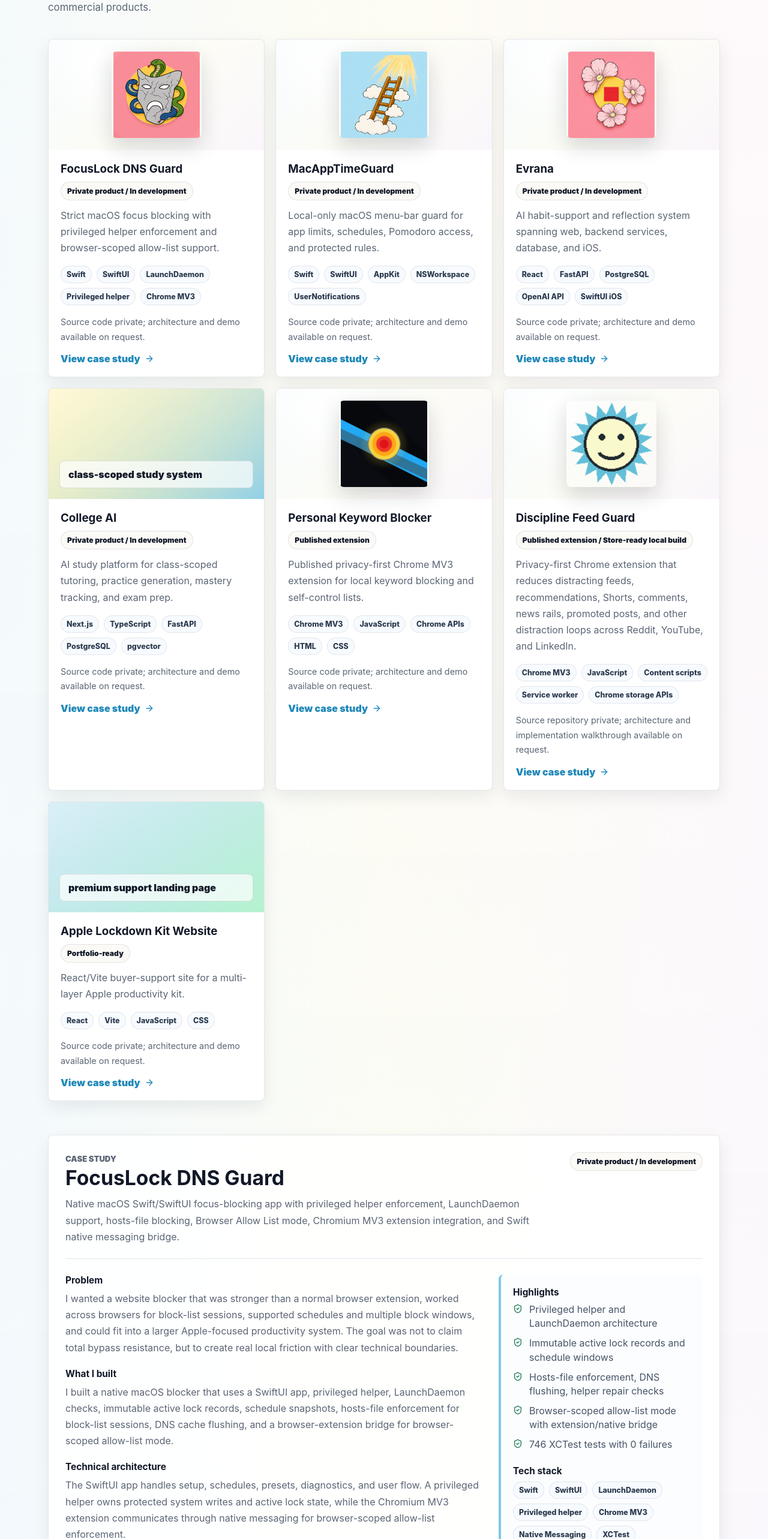
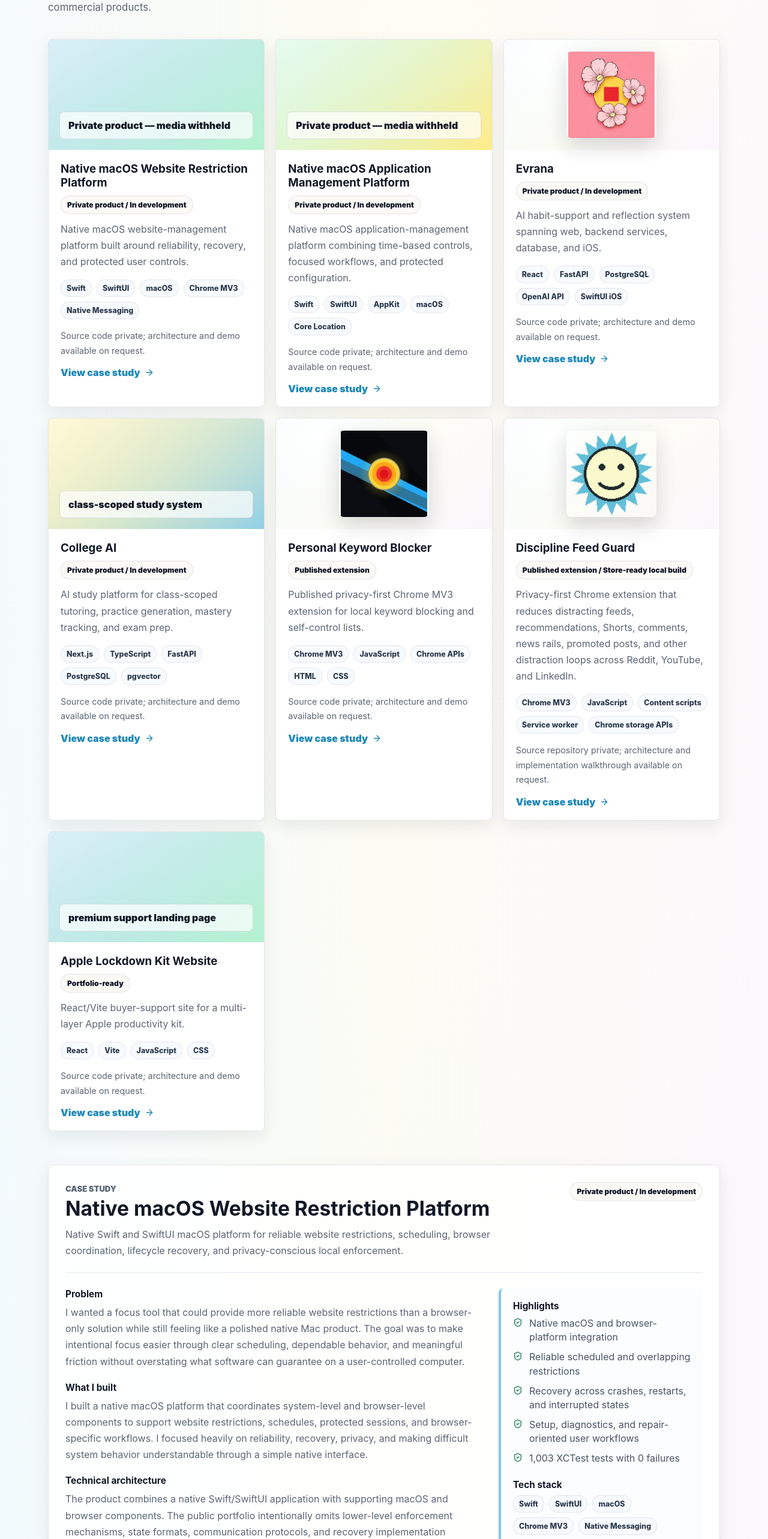
Before and after one commit to ShauryaDas924/Portfolio-Website, a React (Vite) app: page / in a window 1280 px wide. Shown: the part 1991-4557 px from the top of the page at 60% size. Built offline with nearby package versions, Linux system fonts and the light colour scheme.

Commit message:
sanitazing messages for studies

```diff
--- a/src/data/portfolioData.js
+++ b/src/data/portfolioData.js
@@ -18,84 +18,87 @@
 
 export const products = [
   {
-    id: 'focuslock-dns-guard',
-    name: 'FocusLock DNS Guard',
+  id: 'native-macos-website-restriction-platform',
+  name: 'Native macOS Website Restriction Platform',
   description:
-      'Native macOS Swift/SwiftUI focus-blocking app with privileged helper enforcement, LaunchDaemon support, hosts-file blocking, Browser Allow List mode, Chromium MV3 extension integration, and Swift native messaging bridge.',
+    'Native Swift and SwiftUI macOS platform for reliable website restrictions, scheduling, browser coordination, lifecycle recovery, and privacy-conscious local enforcement.',
   shortDescription:
-      'Strict macOS focus blocking with privileged helper enforcement and browser-scoped allow-list support.',
+    'Native macOS website-management platform built around reliability, recovery, and protected user controls.',
   techStack: [
     'Swift',
     'SwiftUI',
-      'LaunchDaemon',
-      'Privileged helper',
+    'macOS',
     'Chrome MV3',
     'Native Messaging',
     'XCTest',
   ],
   status: 'Private product / In development',
   accent: 'blue',
-    previewLabel: 'macOS enforcement dashboard',
-    logo: '/product-logos/focuslock-logo.png',
-    logoAlt: 'FocusLock DNS Guard logo',
+  previewLabel: 'Private product — media withheld',
   highlights: [
-      'Privileged helper and LaunchDaemon architecture',
-      'Immutable active lock records and schedule windows',
-      'Hosts-file enforcement, DNS flushing, helper repair checks',
-      'Browser-scoped allow-list mode with extension/native bridge',
-      '746 XCTest tests with 0 failures',
+    'Native macOS and browser-platform integration',
+    'Reliable scheduled and overlapping restrictions',
+    'Recovery across crashes, restarts, and interrupted states',
+    'Setup, diagnostics, and repair-oriented user workflows',
+    '1,003 XCTest tests with 0 failures',
   ],
   caseStudy: {
     problem:
-        'I wanted a website blocker that was stronger than a normal browser extension, worked across browsers for block-list sessions, supported schedules and multiple block windows, and could fit into a larger Apple-focused productivity system. The goal was not to claim total bypass resistance, but to create real local friction with clear technical boundaries.',
+      'I wanted a focus tool that could provide more reliable website restrictions than a browser-only solution while still feeling like a polished native Mac product. The goal was to make intentional focus easier through clear scheduling, dependable behavior, and meaningful friction without overstating what software can guarantee on a user-controlled computer.',
+
     built:
-        'I built a native macOS blocker that uses a SwiftUI app, privileged helper, LaunchDaemon checks, immutable active lock records, schedule snapshots, hosts-file enforcement for block-list sessions, DNS cache flushing, and a browser-extension bridge for browser-scoped allow-list mode.',
+      'I built a native macOS platform that coordinates system-level and browser-level components to support website restrictions, schedules, protected sessions, and browser-specific workflows. I focused heavily on reliability, recovery, privacy, and making difficult system behavior understandable through a simple native interface.',
+
     architecture:
-        'The SwiftUI app handles setup, schedules, presets, diagnostics, and user flow. A privileged helper owns protected system writes and active lock state, while the Chromium MV3 extension communicates through native messaging for browser-scoped allow-list enforcement.',
+      'The product combines a native Swift/SwiftUI application with supporting macOS and browser components. The public portfolio intentionally omits lower-level enforcement mechanisms, state formats, communication protocols, and recovery implementation because the product remains under active private development.',
+
     challenge:
-        'The hardest engineering challenge was making scheduled blocks clean up correctly after their time windows ended. I ran into orphaned schedule records, expired occurrence IDs, and leftover managed hosts-file entries that could cause old blocks to survive longer than intended. I fixed this by tightening schedule snapshots, active occurrence tracking, expiry cleanup, and overlap-safe rebuilding so one block ending would not accidentally remove or preserve the wrong protection.',
+      'The most difficult engineering work was making protection state remain correct through real-world lifecycle events. Features that work perfectly during a normal session can behave very differently after crashes, restarts, interrupted updates, or overlapping schedules. I spent substantial time designing recovery behavior, validating edge cases, and building regression coverage so the product could return to the correct state rather than depending on the ideal execution path.',
+
     boundaries:
-        'The product does not claim system-wide allow-only networking through hosts files. Hosts-file enforcement is used for block-list sessions and has documented limitations around VPNs, proxies, browser DNS-over-HTTPS, administrator removal, and unsupported browser behavior. Allow-list mode is browser-scoped and currently depends on supported Chromium-style browsers such as Chrome and Edge.',
+      'This is a private self-control product, not a claim of absolute device security. Public materials intentionally exclude implementation details that could expose proprietary enforcement or recovery behavior. I can discuss the architecture, tradeoffs, testing strategy, and selected implementation decisions in an interview setting.',
   },
 },
   {
-    id: 'mac-app-time-guard',
-    name: 'MacAppTimeGuard',
+  id: 'native-macos-application-management-platform',
+  name: 'Native macOS Application Management Platform',
   description:
-      'Local-only macOS menu-bar app that limits selected apps with daily limits, schedules, Pomodoro-only access, temporary blocks, and admin-protected rule changes.',
+    'Native SwiftUI and AppKit macOS application-management product for usage limits, schedules, focused sessions, protected settings, and reliable lifecycle behavior.',
   shortDescription:
-      'Local-only macOS menu-bar guard for app limits, schedules, Pomodoro access, and protected rules.',
+    'Native macOS application-management platform combining time-based controls, focused workflows, and protected configuration.',
   techStack: [
     'Swift',
     'SwiftUI',
     'AppKit',
-      'NSWorkspace',
+    'macOS',
+    'Core Location',
     'UserNotifications',
-      'LaunchAgent',
   ],
   status: 'Private product / In development',
   accent: 'mint',
-    previewLabel: 'menu-bar rule manager',
-    logo: '/product-logos/macapptimeguard-logo.png',
-    logoAlt: 'MacAppTimeGuard logo',
+  previewLabel: 'Private product — media withheld',
   highlights: [
-      'SwiftUI/AppKit menu-bar app',
-      'NSWorkspace and NSRunningApplication monitoring',
-      'Local rule engine and persistent state',
-      'Pomodoro, daily limits, schedules, blocked windows',
-      'Admin-protected weakening policy',
+    'Native SwiftUI and AppKit menu-bar experience',
+    'Application usage limits and scheduled controls',
+    'Focused-session workflows',
+    'Protected configuration changes',
+    'Location-aware product behavior and lifecycle recovery',
   ],
   caseStudy: {
     problem:
-        'While building my larger software projects, I realized I needed a better way to set boundaries around certain Mac apps. Ordinary timers and reminders were too easy to ignore, so I wanted a local tool that could enforce app limits, schedules, and Pomodoro-based access with more friction.',
+      'While building larger software projects, I wanted a better way to create boundaries around distracting desktop applications. Simple timers were easy to ignore, so I wanted something native to macOS that could combine time-based controls with enough friction to make those decisions meaningful.',
+
     built:
-        'I built a macOS menu-bar app that tracks selected app usage, closes apps when rules disallow access, and supports daily limits, allowed windows, blocked windows, Pomodoro-only access, temporary blocks, protected settings, and admin-protected rule changes.',
+      'I built a native macOS menu-bar product that manages application access through configurable limits, schedules, focused sessions, temporary restrictions, and protected settings. The product is designed to remain lightweight during normal Mac use while making its current state understandable to the user.',
+
     architecture:
-        'The app combines SwiftUI screens with AppKit menu-bar behavior, NSWorkspace monitoring, NSRunningApplication termination, Codable local persistence, notification warnings, login/startup support, protected configuration, and a local rule engine for evaluating app access.',
+      'The application is built with Swift, SwiftUI, and AppKit and integrates with native macOS lifecycle and application-management APIs. Persistent local state, notifications, startup behavior, and location-aware workflows support the user-facing experience. Detailed monitoring, enforcement, persistence, and policy logic remain private while the product is under development.',
+
     challenge:
-        'The hardest part was not just making app rules run at the right times. The bigger challenge was turning a powerful control system into a friendly macOS product. This was my first serious macOS app, so I had to learn how to design a simple menu-bar experience, a deeper Manage Apps editor, clear rule states, and onboarding that made the app understandable for someone besides me.',
+      'One of the most interesting challenges was making a powerful control system feel simple. A product can support many combinations of limits, schedules, focused sessions, and protected states, but users still need to understand what is currently happening and why. I spent significant time refining the native menu-bar experience, configuration screens, lifecycle behavior, and rule presentation so the complexity stayed behind the interface rather than being pushed onto the user.',
+
     boundaries:
-        'The app is local-only and does not inspect app contents, browser history, screenshots, keystrokes, messages, or documents. It is designed as a self-control friction tool, not a surveillance product, kernel-level security tool, or cryptographic security boundary. A Mac administrator can intentionally remove or weaken it.',
+      'The application processes its configuration locally and is intended as a personal self-control tool rather than surveillance software or an absolute security boundary. Public materials intentionally omit implementation details that could expose proprietary monitoring, enforcement, location, or protection behavior.',
   },
 },
   {
```
Also changed, not shown: 10 other files (tests, documents, lock files or other folders). Lines whose indentation alone changed are shown as unchanged.
